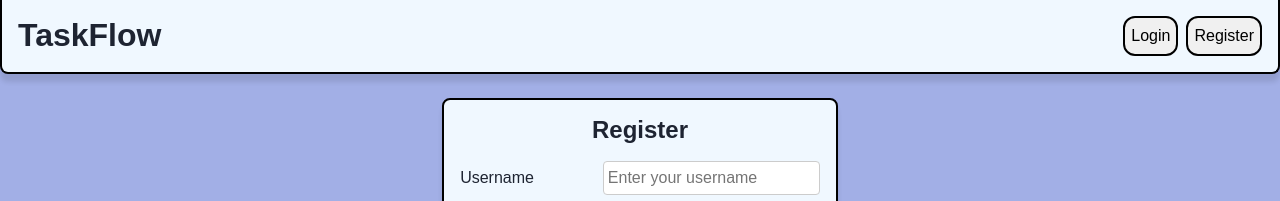
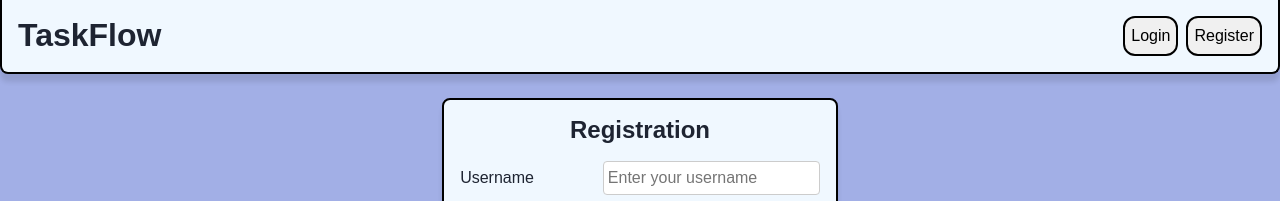
Before and after one commit to ToljaGG/taskflow, a React (Vite) app: page /register in a window 1280 px wide. Shown: the top 201 px of the page. Built offline with nearby package versions, Linux system fonts and the light colour scheme.

Commit message:
feat: add user login

```diff
--- a/src/features/auth/login/LoginForm.tsx
+++ b/src/features/auth/login/LoginForm.tsx
@@ -1,16 +1,37 @@
 import { useState } from "react"
+import { useNavigate } from "react-router-dom"
+import { useDispatch } from "react-redux"
+import type { AppDispatch } from "@/app/store"
+import { loginUser } from "@/features/auth/model/auth"
+import { setCurrentUser } from "@/features/auth/model/authSlice"
+
 import { Button } from "@/shared/ui/Button"
 import { Input } from "@/shared/ui/Input"
 import { FormLayout } from "@/shared/ui/FormLayout"
 
 export function LoginForm() {
+  const navigate = useNavigate()
+  const dispatch = useDispatch<AppDispatch>()
+
   const [email, setEmail] = useState("")
   const [password, setPassword] = useState("")
 
-  function handleSubmit(event: React.SubmitEvent<HTMLFormElement>) {
+  const [submitError, setSubmitError] = useState("")
+
+  async function handleSubmit(event: React.SubmitEvent<HTMLFormElement>) {
     event.preventDefault()
 
-    console.log("Login form submitted" + "\n" + email + "\n" + password)
+    try {
+      const user = await loginUser(email, password)
+      dispatch(setCurrentUser(user))
+      navigate("/")
+    } catch (error) {
+      setSubmitError(
+      error instanceof Error
+      ? error.message
+      : "Login failed.",
+      )
+    }
   }
 
   return (
@@ -42,6 +63,8 @@ export function LoginForm() {
       <Button type="submit" variant="green">
         Log in
       </Button>
+
+      {submitError && <p style={{ color: "red", fontWeight: "bold" }}>{submitError}</p>}
     </FormLayout>
   )
 }
--- a/src/features/auth/register/RegisterForm.tsx
+++ b/src/features/auth/register/RegisterForm.tsx
@@ -1,7 +1,9 @@
 import { useState } from "react"
 import { useNavigate } from "react-router-dom"
-
+import { useDispatch } from "react-redux"
+import type { AppDispatch } from "@/app/store"
 import { registerUser } from "@/features/auth/model/auth"
+import { setCurrentUser } from "@/features/auth/model/authSlice"
 
 import { Button } from "@/shared/ui/Button"
 import { Input } from "@/shared/ui/Input"
@@ -11,6 +13,7 @@ import styles from "./RegisterForm.module.css"
 
 export function RegisterForm() {
   const navigate = useNavigate()
+  const dispatch = useDispatch<AppDispatch>()
 
   const [username, setUsername] = useState("")
   const [email, setEmail] = useState("")
@@ -66,13 +69,14 @@ export function RegisterForm() {
     }
 
     try {
-      await registerUser({
+      const user = await registerUser({
         username,
         email,
         password,
       })
 
-      navigate("/profile")
+      dispatch(setCurrentUser(user))
+      navigate("/")
     } catch (error) {
       setSubmitError(
         error instanceof Error
@@ -83,7 +87,7 @@ export function RegisterForm() {
   }
 
   return (
-    <FormLayout onSubmit={handleSubmit} title="Register">
+    <FormLayout onSubmit={handleSubmit} title="Registration">
 
       <Input
         label="Username"
@@ -134,7 +138,10 @@ export function RegisterForm() {
         type="password"
         autoComplete="current-password"
         value={password}
-        onChange={(event) => setPassword(event.target.value)}
+        onChange={(event) => {
+          setPassword(event.target.value)
+          setTouched({ ...touched, password: true })
+        }}
         onBlur={() => setTouched({ ...touched, password: true })}
         placeholder="Enter your password"
         required
--- a/src/widgets/Header/Header.module.css
+++ b/src/widgets/Header/Header.module.css
@@ -17,5 +17,6 @@
 
 .buttons {
   display: flex;
+  align-items: center;
   gap: 8px;
 }
--- a/src/widgets/Header/Header.tsx
+++ b/src/widgets/Header/Header.tsx
@@ -1,7 +1,7 @@
 import { Link, useNavigate } from "react-router-dom"
 import { useDispatch, useSelector } from "react-redux"
-import { logoutUser } from "@/features/auth/model/auth.ts"
-import { clearCurrentUser } from "@/features/auth/model/authSlice.ts"
+import { logoutUser } from "@/features/auth/model/auth"
+import { clearCurrentUser } from "@/features/auth/model/authSlice"
 import type { RootState, AppDispatch } from "@/app/store"
 
 import { Button } from "@/shared/ui/Button"
@@ -32,6 +32,7 @@ export function Header() {
         {currentUser ?
           (
             <>
+              <p>{currentUser.username}</p>
               <Button onClick={() => navigate("/profile")}>Profile</Button>
               <Button onClick={handleLogout}>Log out</Button>
             </>
```
